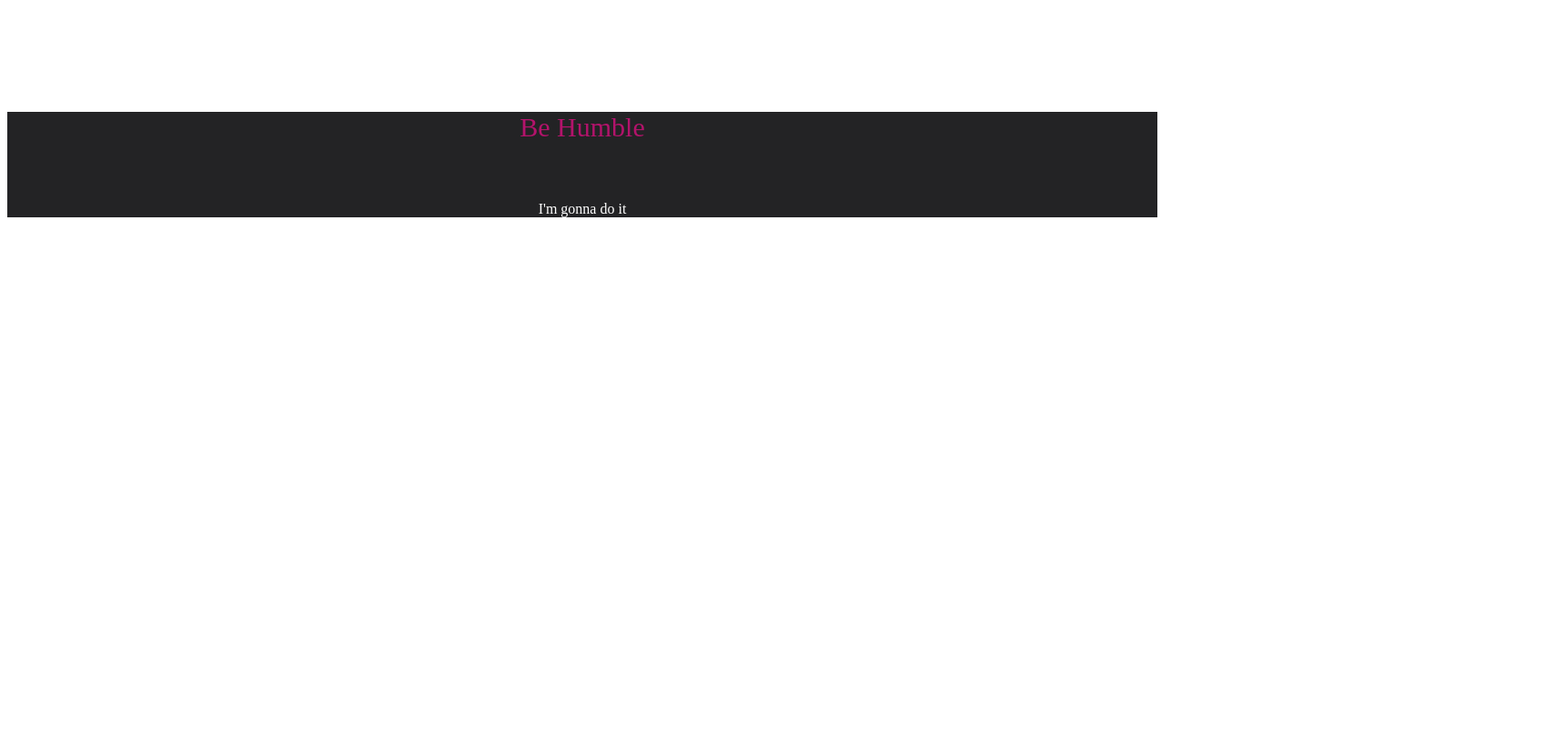
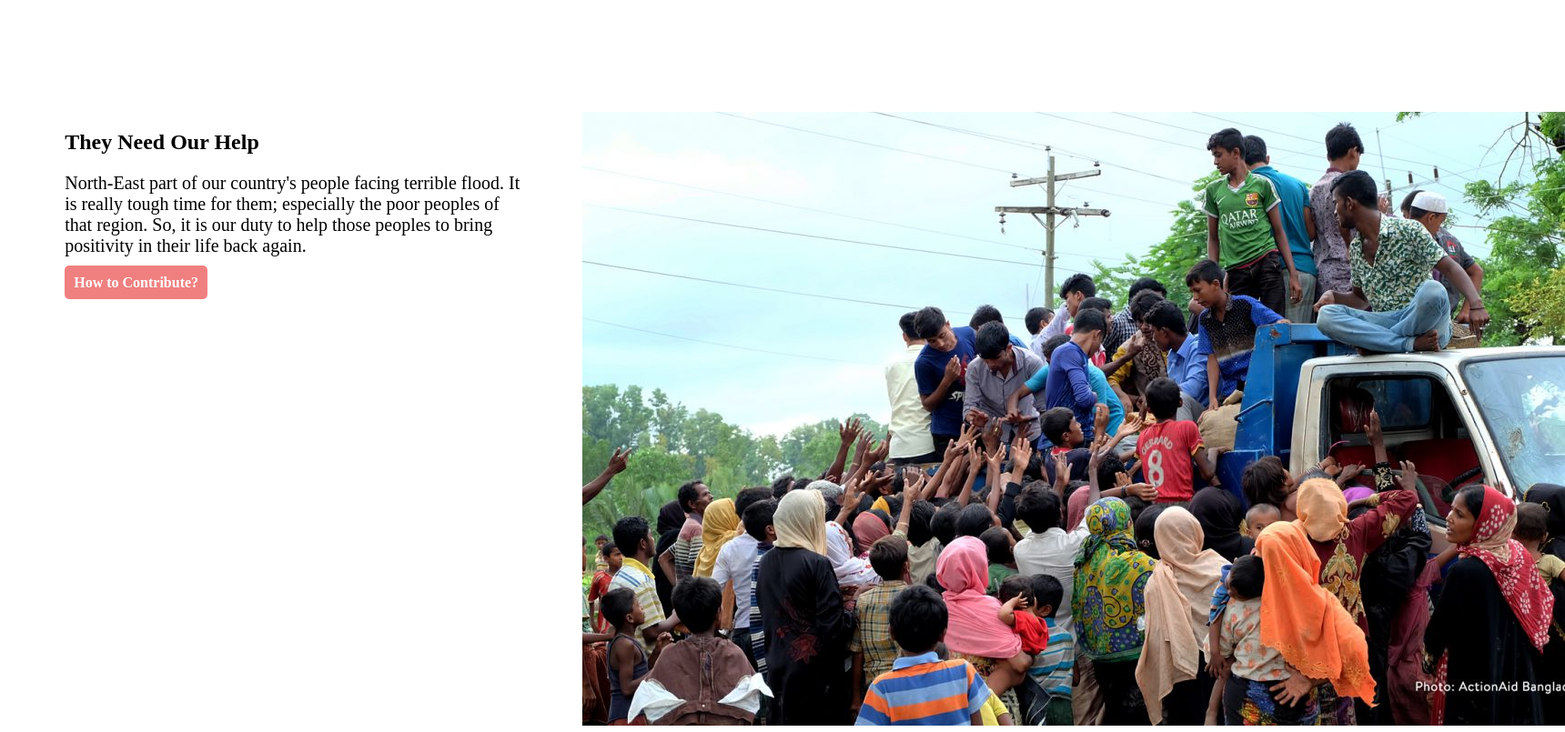
Before and after one commit to ShaikhShakibRahman/donate-today, a plain HTML site: page index.html in a window 1280 px wide. Shown: the part 1452-2257 px from the top of the page at 91% size, 1720 px wide, since content can reach past the window. Before the commit the page ends 1707 px from the top, so only its background shows below. Drawn offline with Linux system fonts and the light colour scheme.

Commit message:
second commit

```diff
--- a/index.html
+++ b/index.html
@@ -93,6 +93,23 @@
         </div>
 
     </section>
+    <section class="flex-pot">
+        <div class="half-width">
+            <h1>They Need Our Help</h1>
+            <p style="font-size: 20px;"> North-East part of our country's people facing terrible flood. It is really
+                tough time for them;
+                especially the poor peoples of that region. So, it is our duty to help those peoples to bring positivity
+                in their life back again. </p>
+            <a class="link-button" href="https://www.bkash.com/">How to Contribute?</a>
+
+        </div>
+        <div class="half-width">
+            <img src="images/donation2.jpg" alt="">
+        </div>
+    </section>
+
+
+
 </body>
 <footer style="background-color: rgb(35, 35, 37);">
     <p style="color: rgb(179, 19, 107) ; font-size: 30px;">Be Humble</p><br>
--- a/style.css
+++ b/style.css
@@ -139,3 +139,8 @@
 footer p {
     text-align: center;
 }
+
+.half-width {
+    width: 50%;
+    padding-left: 5%;
+}
```
